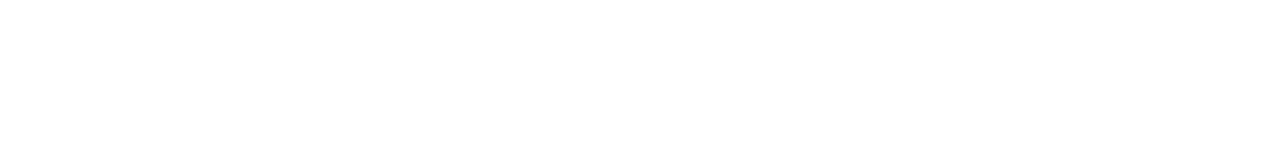
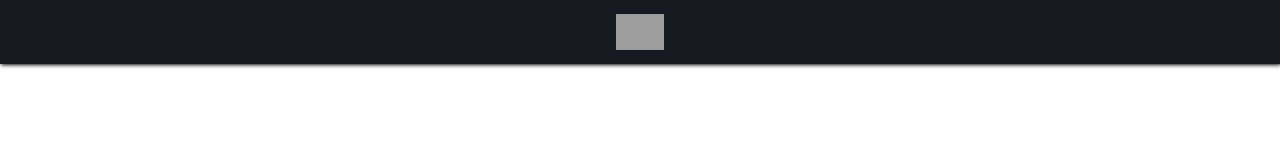
Before and after one commit to Team-Gandalf/announcements-proxy, a website: page public/index.html in a window 1280 px wide. Drawn offline with Linux system fonts and the light colour scheme; grey boxes are pictures that could not be loaded.

Commit message:
Add logo bar to top

```diff
--- a/public/index.html
+++ b/public/index.html
@@ -4,6 +4,21 @@
   </head>
 
   <body>
+      <div style="
+      background: #171a22;
+      height: 4rem;
+      width: 100%;
+      position: fixed;
+      top: 0;
+      left: 0;
+      right: 0;
+      box-shadow: 1px 1px 0.25rem black;
+      display: inline-grid;
+      align-content: center;
+      justify-content: center;
+      z-index: 1500;"
+      >
+      <img alt="" src="https://steamy-announcements.s3.us-east-2.amazonaws.com/img/steam-logo.png" style="height: 2.25rem" ></div>
       <!-- Announcements component -->
       <div id="m_app"></div>
 
```
